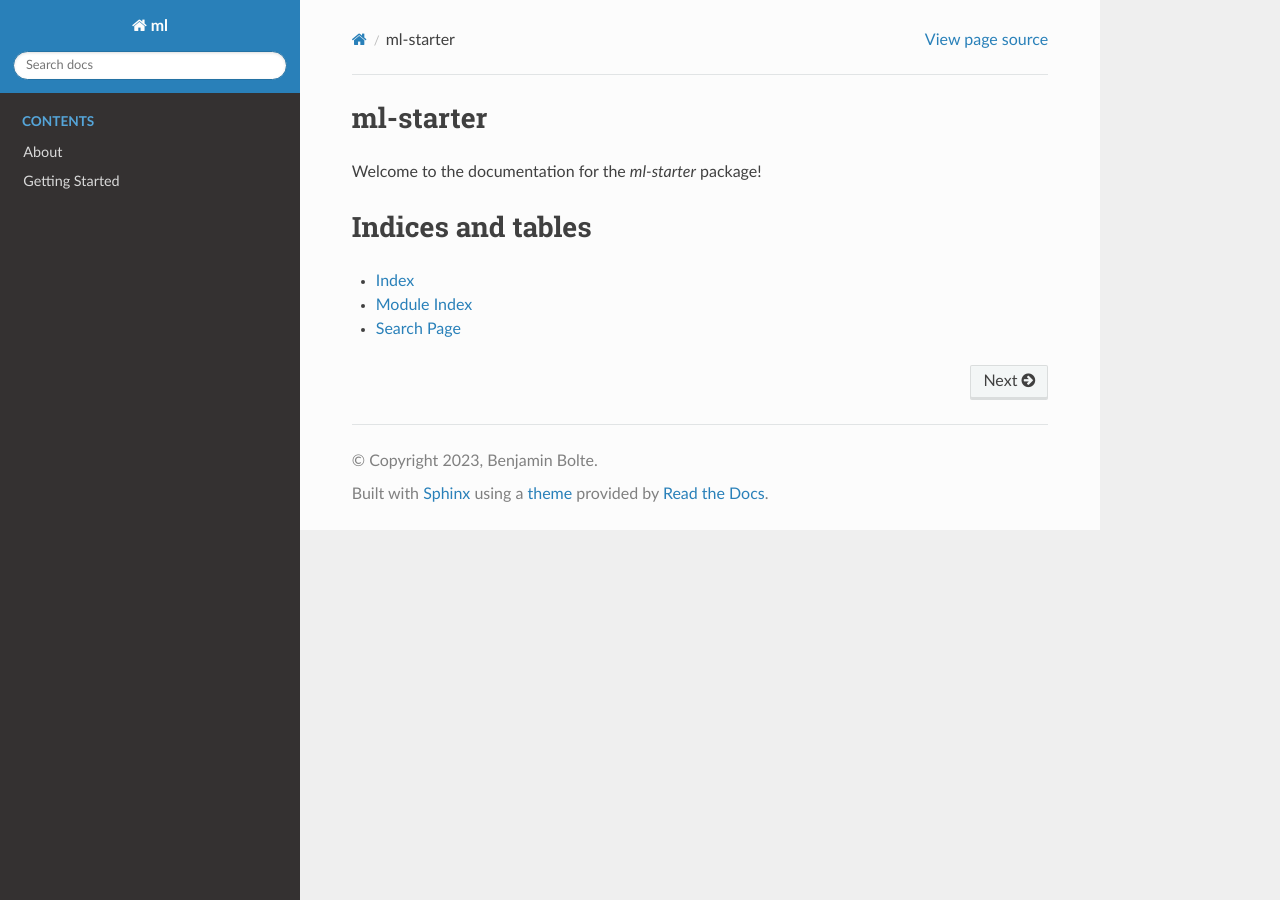
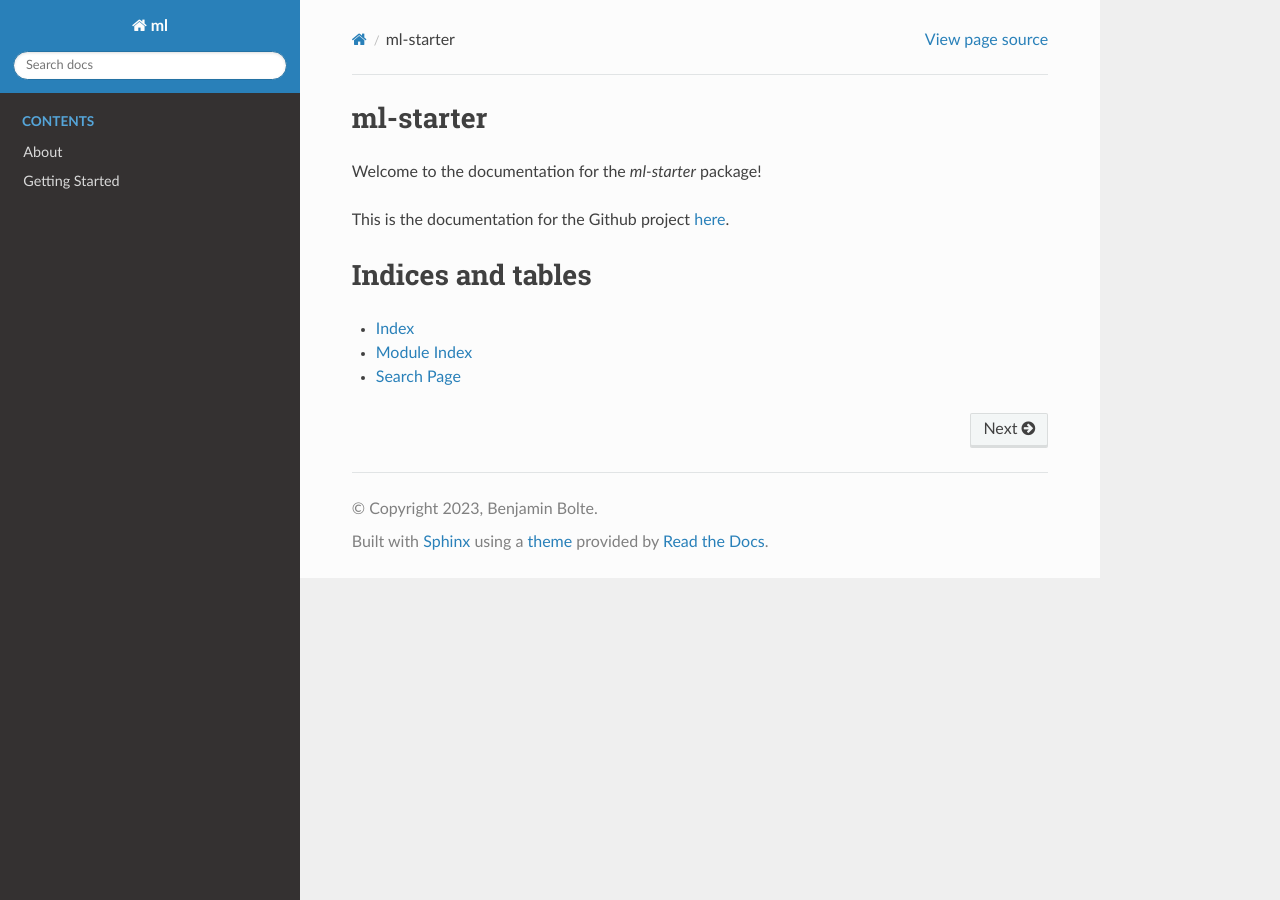
Before and after one commit to maximilianmbeck/ml-starter, a Sphinx documentation site: the page built from docs/index.rst, in a window 1280 px wide. Built offline with Sphinx 7.4.7 and the Read the Docs theme 2.0.0, drawn with Linux system fonts in a browser that asks for light colours; pages that are not in the unit, such as notebooks, are missing from menus.

Commit message:
small fix (#169)

```diff
--- a/docs/index.rst
+++ b/docs/index.rst
@@ -2,6 +2,8 @@ ml-starter
 ==========
 
 Welcome to the documentation for the `ml-starter` package!
+
+This is the documentation for the Github project `here <https://github.com/codekansas/ml-starter>`_.
 
 .. toctree::
    :maxdepth: 3
```
